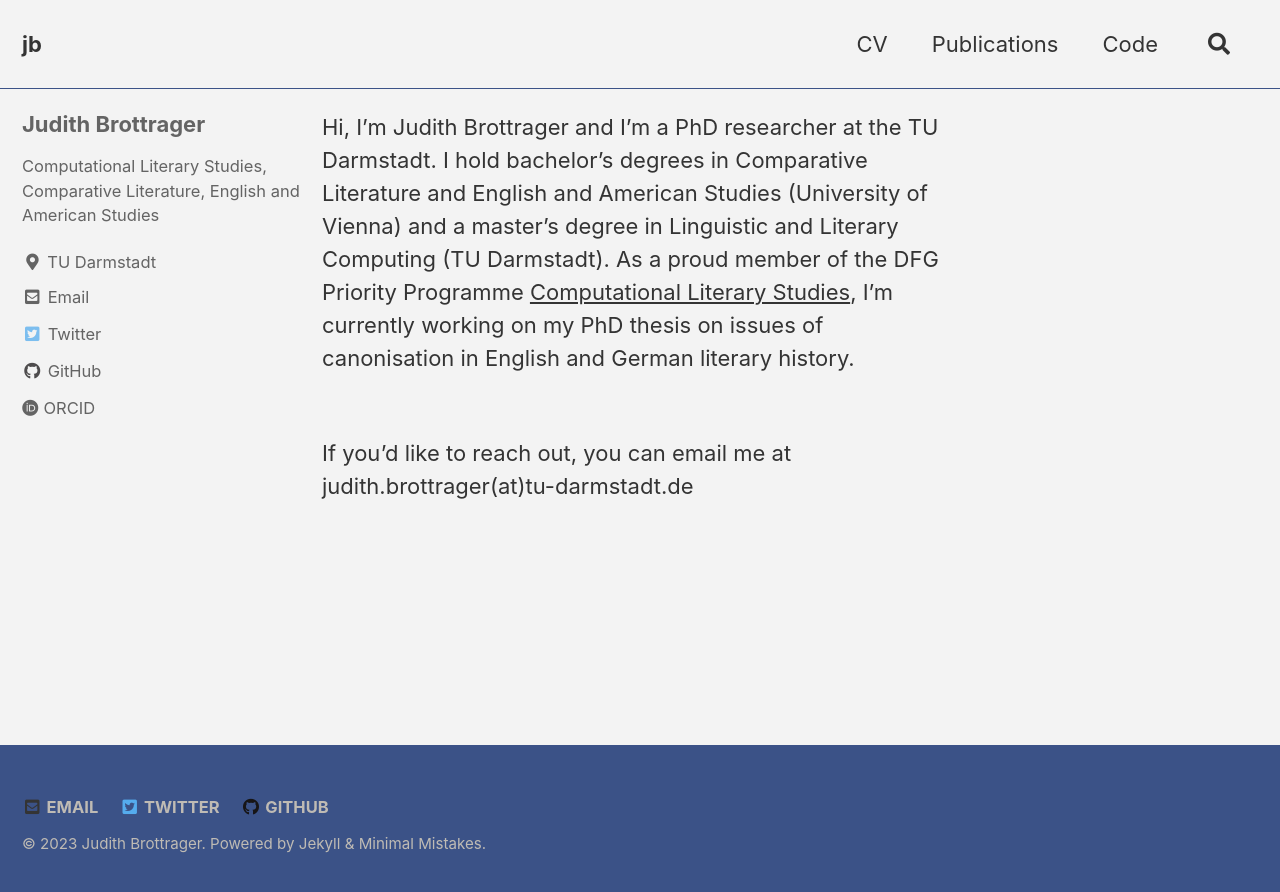
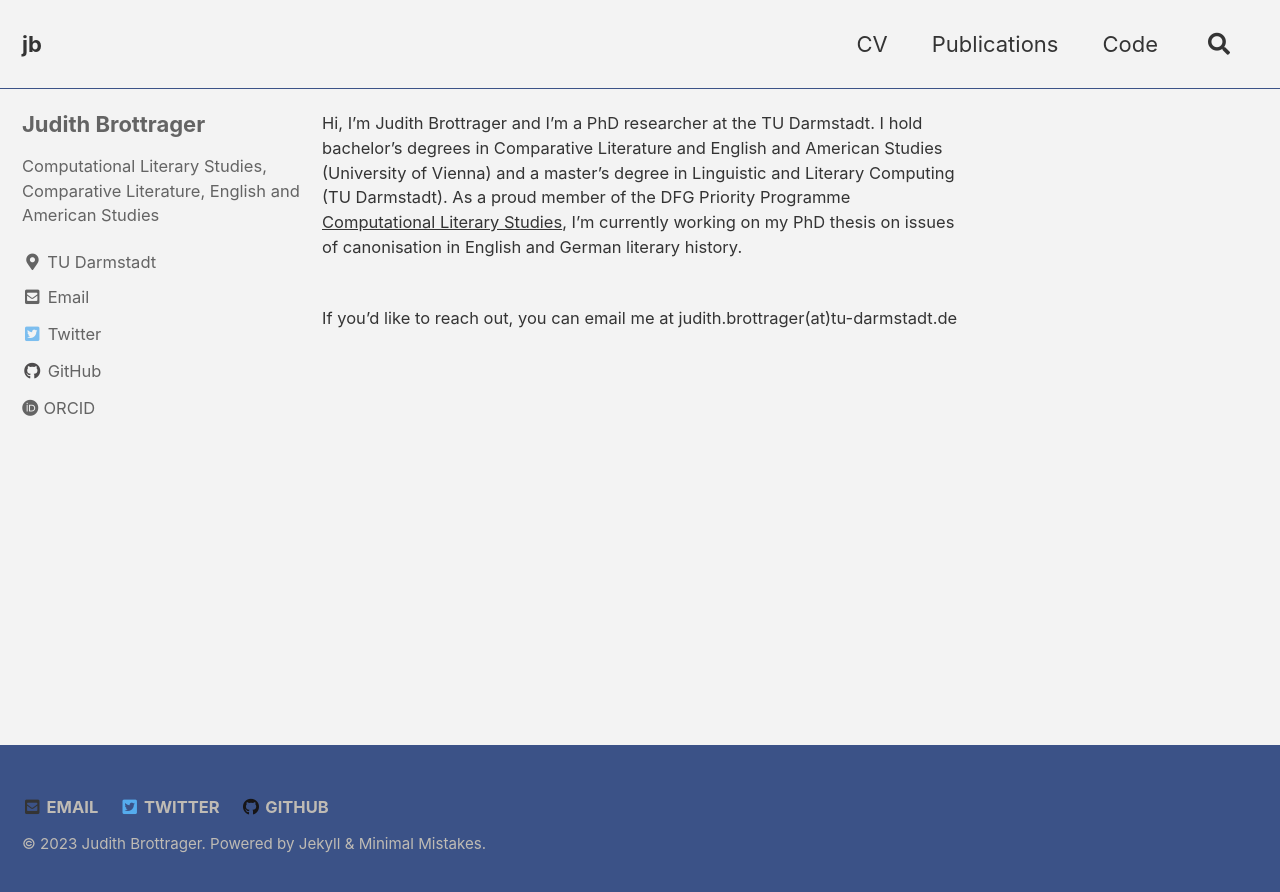
Before and after one commit to jbrottrager/jb, a Jekyll site: the page built from index.md, in a window 1280 px wide. Shown: the top 892 px of the page. Built offline with Jekyll 4.4.1, drawn with Linux system fonts in a browser that asks for light colours; cached includes are drawn as plain includes.

Commit message:
Update main.scss

```diff
--- a/assets/css/main.scss
+++ b/assets/css/main.scss
@@ -5,5 +5,13 @@
 
 @charset "utf-8";
 
-@import "minimal-mistakes/skins/{{ site.minimal_mistakes_skin | default: 'default' }}"; // skin
-@import "minimal-mistakes"; // main partials
+@import "minimal-mistakes/skins/{{ site.minimal_mistakes_skin | default: 'default' }}";
+@import "minimal-mistakes";
+
+.page__content {
+  p,
+  li,
+  dl {
+    font-size: 0.75em;
+  }
+}
```
